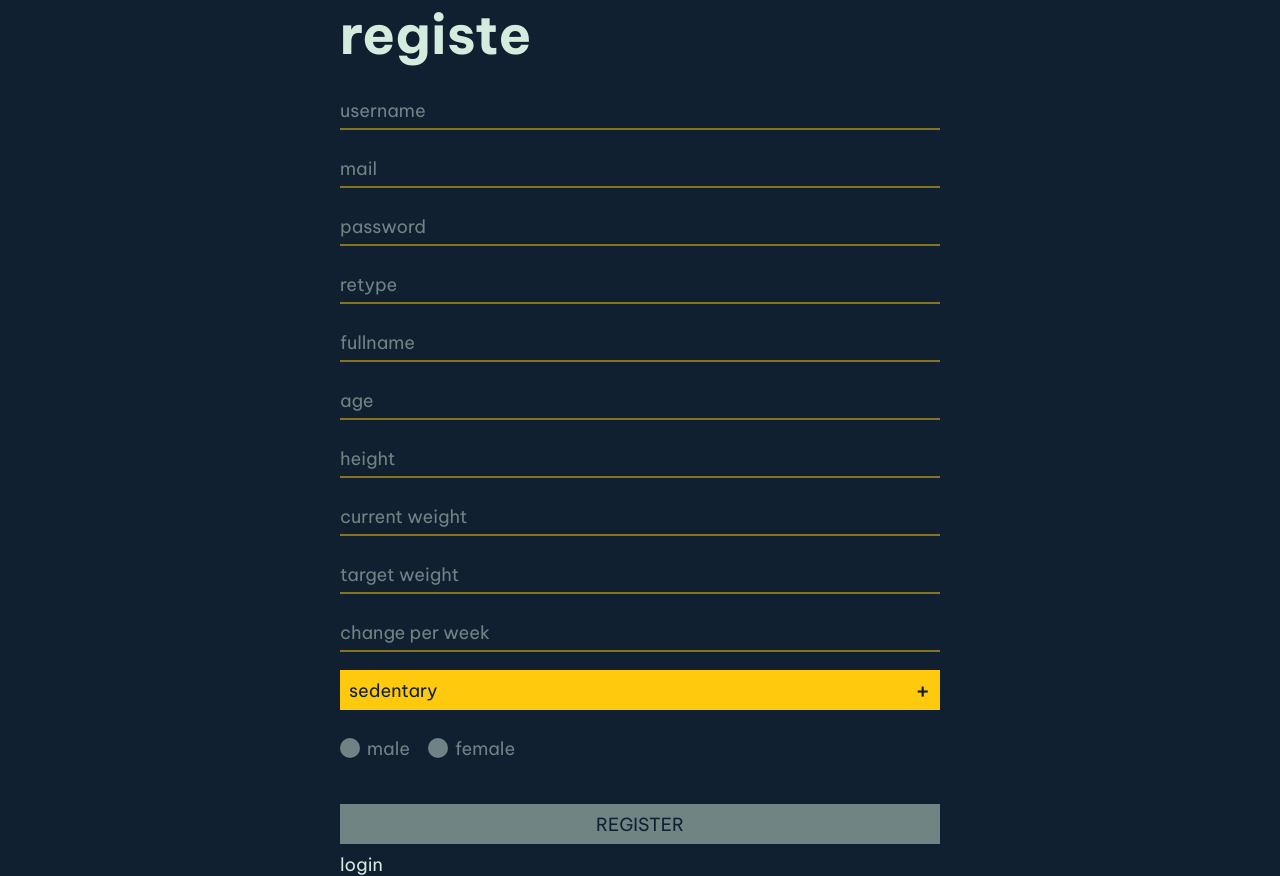
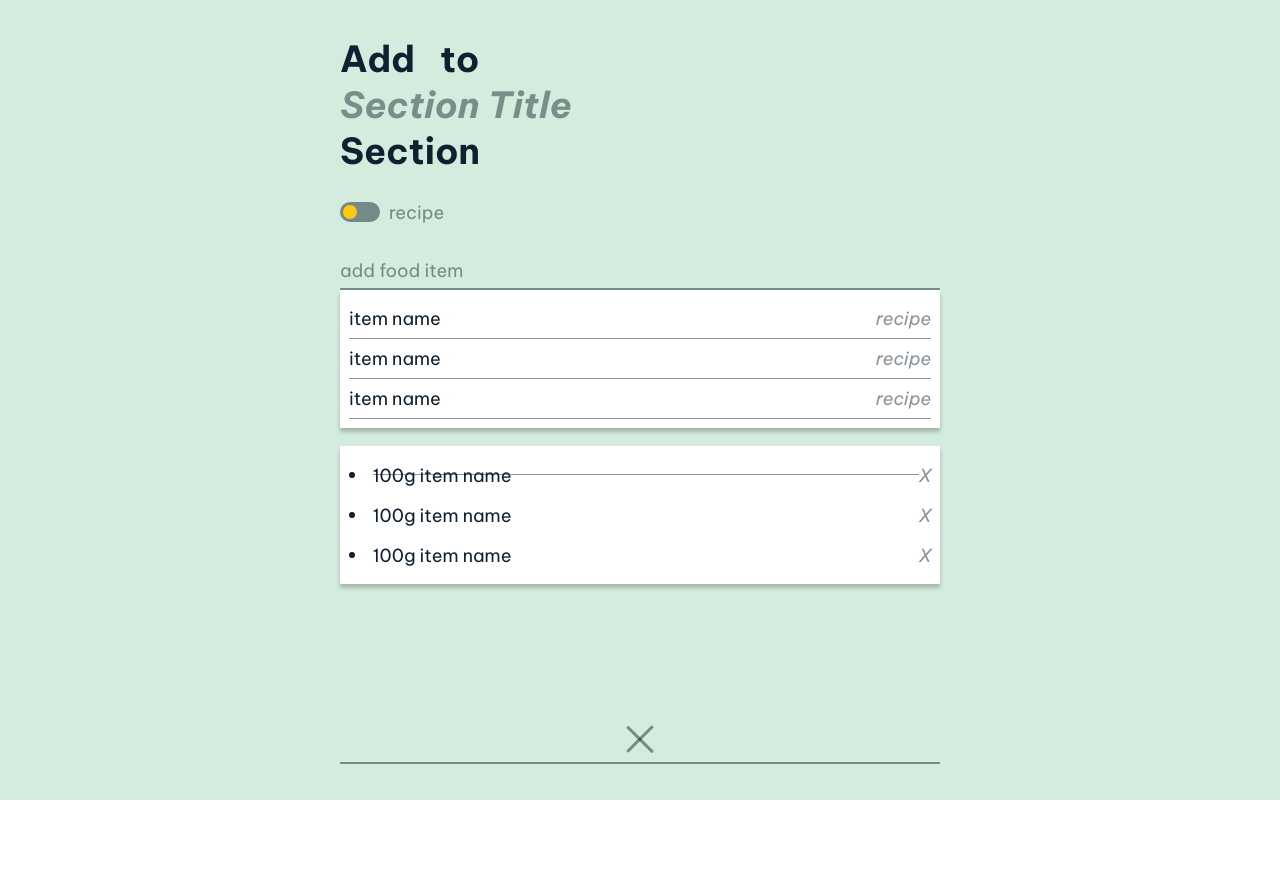
Before and after one commit to lusinger/getfit-app, an Angular app: page /register in a window 1280 px wide. After the commit the page ends 800 px from the top, so only its background shows below. Built offline with nearby package versions, Linux system fonts and the light colour scheme; no server answers.

Commit message:
Create markup and styling of SearchOverlayComponent

```diff
--- a/src/app/app.component.html
+++ b/src/app/app.component.html
@@ -1,4 +1,5 @@
 <div class="page-container dark">
-  <router-outlet></router-outlet>
+  <getfit-user-panel></getfit-user-panel>
+  <!-- <router-outlet></router-outlet> -->
   <getfit-scroll-up [styleClass]="'light'"></getfit-scroll-up>
 </div>
--- a/src/app/features/user-panel/search-overlay/search-overlay.component.html
+++ b/src/app/features/user-panel/search-overlay/search-overlay.component.html
@@ -1 +1,55 @@
-<p>search-overlay works!</p>
+<div class="search-overlay-wrapper">
+  <div class="search-overlay-container">
+    <div class="search-overlay-header">
+      <h3 class="title-line-1">Add<span>{{searchValue}}</span>to</h3>
+      <h3 class="title-line-2">Section Title</h3>
+      <h3 class="title-line-3">Section</h3>
+    </div>
+    <div class="search-overlay-content">
+      <form [formGroup]="searchForm">
+        <label class="checkbox-field mt1">
+          <input type="checkbox">
+          <span>recipe</span>
+        </label>
+        <label class="input-field mt1">
+          <span>add food item</span>
+          <input (input)="onInputChange($event)" formControlName="search" type="text" placeholder="add food item" spellcheck="false">
+        </label>
+        <div class="search-result-container">
+          <div class="search-result">
+            <p class="result-name">item name</p>
+            <p class="result-type">recipe</p>
+          </div>
+          <div class="search-result">
+            <p class="result-name">item name</p>
+            <p class="result-type">recipe</p>
+          </div>
+          <div class="search-result">
+            <p class="result-name">item name</p>
+            <p class="result-type">recipe</p>
+          </div>
+        </div>
+      </form>
+      <ul class="added-item-container mt1">
+        <li class="added-item remove">
+          <p class="result-name">100g item name</p>
+          <p class="result-control">X</p>
+        </li>
+        <li class="added-item">
+          <p class="result-name">100g item name</p>
+          <p class="result-control">X</p>
+        </li>
+        <li class="added-item">
+          <p class="result-name">100g item name</p>
+          <p class="result-control">X</p>
+        </li>
+      </ul>
+    </div>
+    <div class="search-overlay-footer">
+      <svg class="toggler" width="28" height="28" viewBox="0 0 28 28">
+        <line class="toggler-line" x1="1.29289" y1="26.7487" x2="26.7487" y2="1.29286" stroke="#112031" stroke-opacity="1" stroke-width="3"/>
+        <line class="toggler-line" x1="26.7488" y1="27.1629" x2="1.29292" y2="1.70707" stroke="#112031" stroke-opacity="1" stroke-width="3"/>
+      </svg>
+    </div>
+  </div>
+</div>
--- a/src/app/features/user-panel/search-overlay/search-overlay.component.sass
+++ b/src/app/features/user-panel/search-overlay/search-overlay.component.sass
@@ -0,0 +1,135 @@
+@import '../../../../sass/_variables'
+
+.search-overlay-wrapper
+  display: flex
+  justify-content: center
+  width: 100%
+  height: 100%
+  position: absolute
+  flex-grow: 1
+  top: 0
+  left: 0
+  background: $lightest
+  padding: $rem*2 $rem
+  .search-overlay-container
+    width: 100%
+    height: 100%
+    display: flex
+    flex-flow: column
+    .search-overlay-header
+      .title-line-1
+        display: block
+        display: flex
+        align-items: center
+        span
+          padding: 0 0.5ch
+          display: inline-block
+          min-width: auto
+          max-width: 7.5ch
+          font-size: inherit
+          color: $dark-medium
+          text-overflow: ellipsis
+          white-space: nowrap
+          overflow: hidden
+          font-style: italic
+      .title-line-2
+        color: $dark-medium
+        font-style: italic
+      /** h3
+        p
+          display: block
+          width: 9ch
+          font-size: inherit
+          color: $dark-medium
+          font-style: italic
+          text-overflow: ellipsis
+          white-space: nowrap
+          overflow: hidden
+        span
+          font-size: inherit
+          color: $dark-medium
+          font-style: italic **/
+    .search-overlay-content
+      flex-grow: 1
+      form
+        .search-result-container
+          width: 100%
+          height: auto
+          background: white
+          box-shadow: $shadow
+          padding: $rem*0.5
+          .search-result
+            width: 100%
+            height: 40px
+            display: flex
+            justify-content: space-between
+            align-items: center
+            border-bottom: 1px solid $darkest-medium
+            .result-name
+            .result-type
+              color: $darkest-medium
+              font-style: italic
+      .added-item-container
+        display: flex
+        flex-flow: column
+        width: 100%
+        height: auto
+        background: white
+        padding: $rem*0.5
+        box-shadow: $shadow
+        list-style-type: disc
+        list-style-position: inside
+        .added-item
+          display: flex
+          flex-flow: row
+          justify-content: space-between
+          align-items: center
+          width: 100%
+          height: 40px
+          .result-name
+            position: relative
+            width: 100%
+          .result-name:after
+            content: ''
+            top: 10px
+            left: 0
+            position: absolute
+            width: 0%
+            height: 1px
+            background: $darkest-medium
+            transition: all 0.35s ease-in-out
+          .result-control
+            cursor: pointer
+            user-select: none
+            color: $darkest-medium
+            font-style: italic
+            transition: all 0.35s ease-in-out
+          .result-control:hover
+            color: $accent
+        .added-item::before
+          content: ''
+          margin-right: $rem
+          width: 6px
+          height: 6px
+          border-radius: 50%
+          background: $darkest
+        .added-item.remove
+          .result-name:after
+            width: 100%
+    .search-overlay-footer
+      display: flex
+      justify-content: center
+      border-bottom: 2px solid $darkest-medium
+      .toggler
+        cursor: pointer
+        margin: $rem $rem*0.5 $rem*0.5 $rem*0.5
+        .toggler-line
+          stroke: $darkest-medium
+          transition: all 0.35s ease-in-out
+      .toggler:hover
+        .toggler-line
+          stroke: $accent
+
+@media (min-width: $query-small)
+  .search-overlay-container
+    max-width: 600px
--- a/src/app/features/user-panel/search-overlay/search-overlay.component.ts
+++ b/src/app/features/user-panel/search-overlay/search-overlay.component.ts
@@ -1,4 +1,5 @@
 import { Component, OnInit } from '@angular/core';
+import { FormGroup, FormControl, Validators } from '@angular/forms';
 
 @Component({
   selector: 'getfit-search-overlay',
@@ -6,10 +7,18 @@ import { Component, OnInit } from '@angular/core';
   styleUrls: ['./search-overlay.component.sass']
 })
 export class SearchOverlayComponent implements OnInit {
+  searchForm = new FormGroup({
+    search: new FormControl('', [Validators.required, ]),
+  });
+
+  searchValue: string | ' ' = ' ';
 
   constructor() { }
 
   ngOnInit(): void {
   }
 
+  onInputChange($event: any): void{
+    this.searchValue = $event.target.value;
+  }
 }
```
